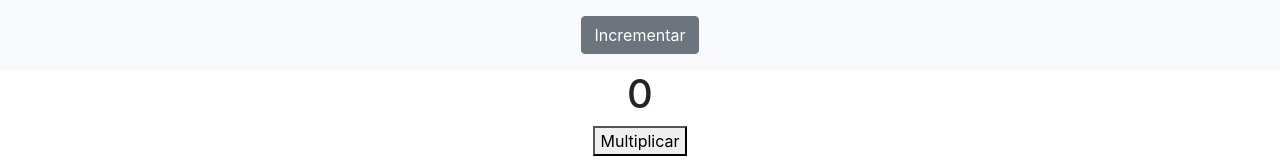
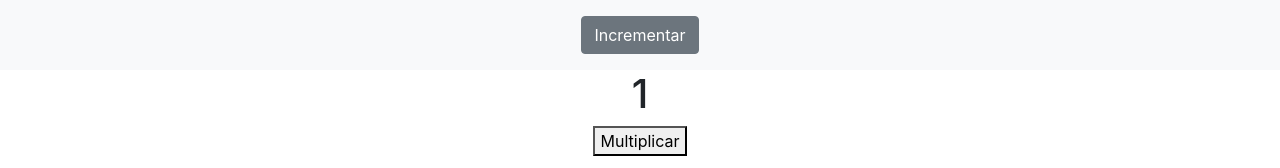
Before and after one commit to matiasgomez05/React, a React (Create React App) app: page / in a window 1280 px wide. Shown: the part 1133-1301 px from the top of the page. Built offline with nearby package versions, Linux system fonts and the light colour scheme.

Commit message:
Correccion Multiplicador.js

```diff
--- a/src/componentes/Multiplicador.jsx
+++ b/src/componentes/Multiplicador.jsx
@@ -1,9 +1,12 @@
 import React, {Fragment, useState} from 'react';
 import P from './P';
 
+/*
+* Practica de Hooks: useState siempre debe contener un valor para inicializar la variable
+*/
 const Multiplicador = () => {
 
-    const [multiplicador, setMultiplicador] = useState(0);
+    const [multiplicador, setMultiplicador] = useState(1);
 
     const multiplicar = () => {
         setMultiplicador(multiplicador * 2);
```
